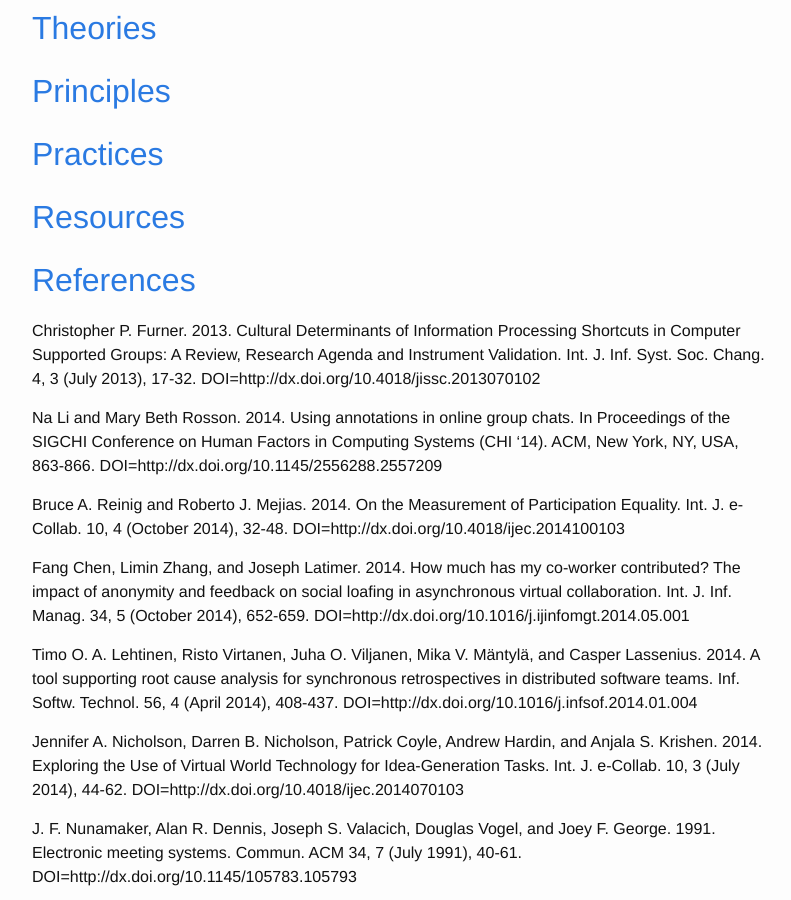
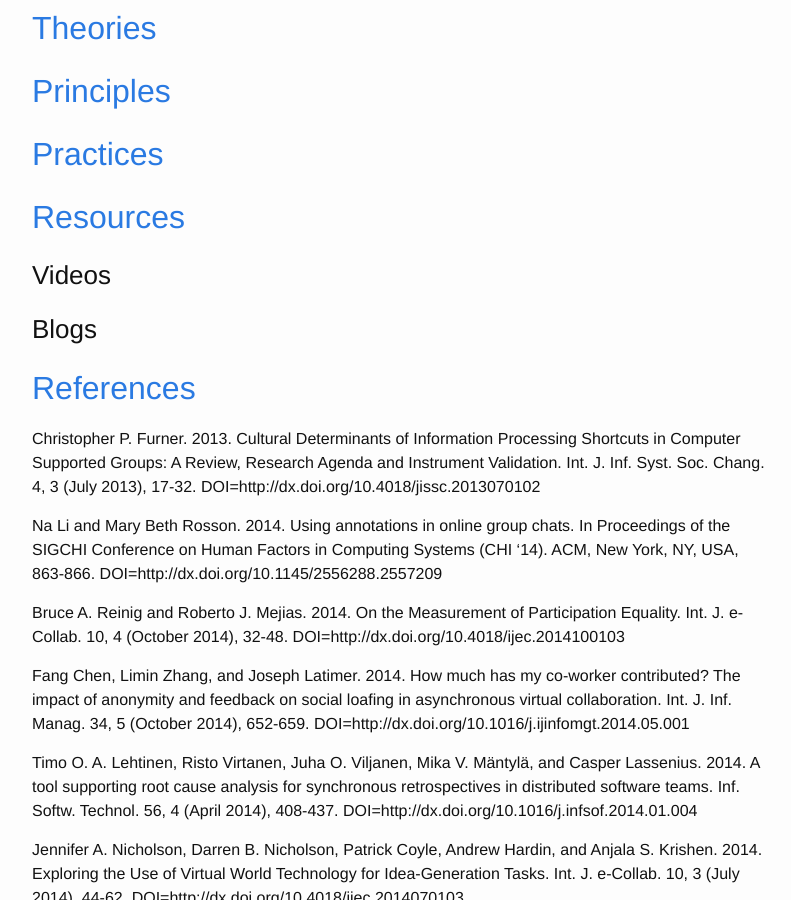
Before and after one commit to css566/css566.github.io, a Jekyll site: the page built from _posts/2016-05-10-Managing_Distributed_Teams.md, in a window 1280 px wide and 900 px high, scrolled down 493 px. Shown: the whole window, without its empty margins (238-1029 px from the left). Built offline with Jekyll 4.4.1, drawn with Linux system fonts in a browser that asks for light colours; comment, search, counter and statistics services are not loaded.

Commit message:
Update 2016-05-10-Managing_Distributed_Teams.md
Adding videos and blogs

```diff
--- a/_posts/2016-05-10-Managing_Distributed_Teams.md
+++ b/_posts/2016-05-10-Managing_Distributed_Teams.md
@@ -24,6 +24,10 @@ Managing Distributed Teams
 
 <h2><a name="resources">Resources</a></h2>
 
+<h3>Videos</h3>
+
+<h3>Blogs</h3>
+
 <h2><a name="references">References</a></h2>
 
 Christopher P. Furner. 2013. Cultural Determinants of Information Processing Shortcuts in Computer Supported Groups: A Review, Research Agenda and Instrument Validation. Int. J. Inf. Syst. Soc. Chang. 4, 3 (July 2013), 17-32. DOI=http://dx.doi.org/10.4018/jissc.2013070102
```
